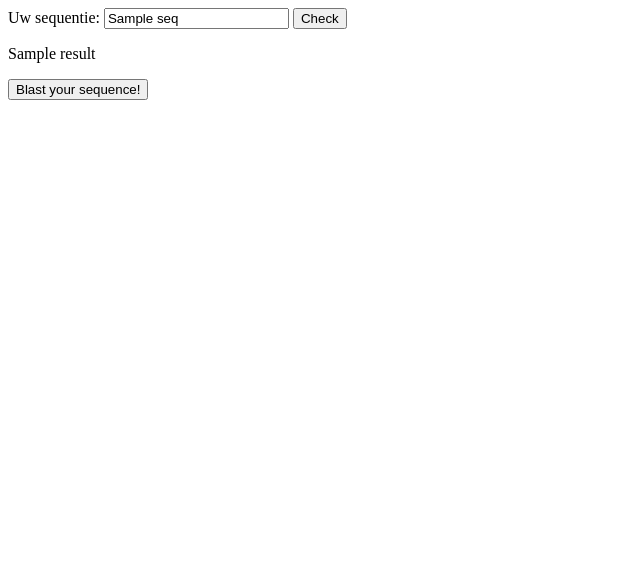
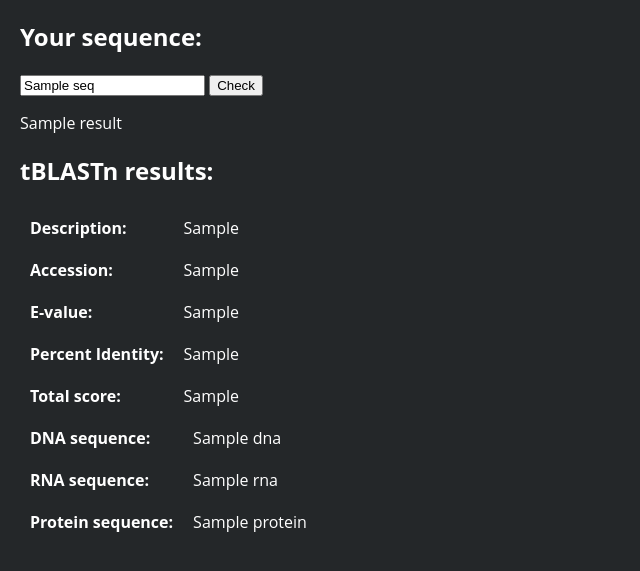
Before and after one commit to bopopescu/Afvink4JannekeNouwen, a Flask app: template templates/index.html in a window 1280 px wide. Shown: the top 571 px of the page, without its empty margins (0-640 px from the left). Run offline with Flask 2, Linux system fonts and the light colour scheme; the template is opened without the code that fills it: most values are stand-ins (such as "Sample title", 1, 10 or a date in 2020).

Commit message:
functionaliteit verbeteren

```diff
--- a/app.py
+++ b/app.py
@@ -1,7 +1,7 @@
 from flask import Flask, render_template, request
 import re
-from Bio.Blast import NCBIWWW, NCBIXML
-
+import math
+from Bio.Blast import NCBIXML
 
 app = Flask(__name__)
 
@@ -11,40 +11,43 @@
     dna = rna = protein = False
     result = ""
     seq = ""
+    blast_result = []
+    dna_result = {}
     if request.args.get("seq"):
         seq = request.args.get("seq").upper()
         if re.search('^[ATCG]+$', seq):
             dna = True
             result = "The given sequence is a DNA sequence"
+            dna_result['dna'] = seq
+            dna_result['rna'] = seq.replace("T", "U")
+            dna_result['protein'] = dna_to_protein(seq[:math.floor(len(seq)/3)*3])
         if re.search('^[AUCG]+$', seq):
             rna = True
             if dna:
-                result = "The given sequence could be a DNA sequence or an RNA sequence"
+                result = "The given sequence could be a DNA sequence or an RNA" \
+                         " sequence."
             else:
-                result = "The given sequence is an RNA sequence"
+                result = "The given sequence is an RNA sequence."
         if re.search('^[GPAVLIMCFYWHKRQNEDST\\*]+$', seq):
-            protein = True
-            if dna and rna:
-                result = "The given sequence could be a DNA sequence, an RNA sequence, or a protein sequence"
-            elif dna:
-                result = "The given sequence could be a DNA sequence or a protein sequence"
-            elif rna:
-                result = "The given sequence could be an RNA sequence or a protein sequence"
-            else:
-                result = "The given sequence is a protein sequence"
+            if not dna and not rna:
+                protein = True
+                result = "The given sequence is a protein sequence."
                 blast(seq)
-                get_blast_info()
+                blast_result = get_blast_info()
         if not dna and not rna and not protein:
             result = "The given sequence is neiter dna, nor rna nor a protein."
-    return render_template("index.html", result=result, protein=protein, seq=seq)
+    return render_template("index.html", result=result, protein=protein,
+                           seq=seq, blast_result=blast_result,
+                           dna_result=dna_result)
 
 
 def blast(seq):
-    blast_result = NCBIWWW.qblast("tblastn", "nr", seq,
-                                  format_type="XML", hitlist_size=1)
-    blast_data_file = open("html_blast.xml", "w")
-    blast_data_file.write(blast_result.read())
-    blast_data_file.close()
+    # blast_result = NCBIWWW.qblast("tblastn", "nr", seq,
+    #                               format_type="XML", hitlist_size=1)
+    # blast_data_file = open("html_blast.xml", "w")
+    # blast_data_file.write(blast_result.read())
+    # blast_data_file.close()
+    pass
 
 
 def get_blast_info():
@@ -53,23 +56,44 @@
         for blast_record in blast_records:
             for alignment in blast_record.alignments:
                 for hsp in alignment.hsps:
-                    #  De titel wordt opgesplitst in acessiecode, desciptie
-                    #  en organisme
-                    accession = alignment.title.split("|")[1]
-                    description = alignment.title.split("|")[2]
-                    organism = (alignment.title.split("[")[1]).split("]")[0]
+                    #  De titel wordt opgesplitst in acessiecode en desciptie
+                    accession = alignment.title.split("|")[3]
+                    description = alignment.title.split("|")[4].lstrip()
+                    e_value = hsp.expect
+                    perc_identity = round(
+                        hsp.identities / hsp.align_length * 100, 3)
+                    total_score = hsp.score
+    return description, accession, e_value, perc_identity, total_score
 
-                    e_value = hsp.expect
-                    perc_identity = hsp.identities / hsp.align_length * 100
-                    total_score = hsp.score
-                    print(accession, description, organism, e_value, perc_identity, total_score)
-    return accession, description, organism, e_value, perc_identity, total_score
 
+def dna_to_protein(seq):
+    """zet coding stand van DNA om naar aminozuren"""
+    dna_codon_to_protein = {
+        'ATA': 'I', 'ATC': 'I', 'ATT': 'I', 'ATG': 'M',
+        'ACA': 'T', 'ACC': 'T', 'ACG': 'T', 'ACT': 'T',
+        'AAC': 'N', 'AAT': 'N', 'AAA': 'K', 'AAG': 'K',
+        'AGC': 'S', 'AGT': 'S', 'AGA': 'R', 'AGG': 'R',
+        'CTA': 'L', 'CTC': 'L', 'CTG': 'L', 'CTT': 'L',
+        'CCA': 'P', 'CCC': 'P', 'CCG': 'P', 'CCT': 'P',
+        'CAC': 'H', 'CAT': 'H', 'CAA': 'Q', 'CAG': 'Q',
+        'CGA': 'R', 'CGC': 'R', 'CGG': 'R', 'CGT': 'R',
+        'GTA': 'V', 'GTC': 'V', 'GTG': 'V', 'GTT': 'V',
+        'GCA': 'A', 'GCC': 'A', 'GCG': 'A', 'GCT': 'A',
+        'GAC': 'D', 'GAT': 'D', 'GAA': 'E', 'GAG': 'E',
+        'GGA': 'G', 'GGC': 'G', 'GGG': 'G', 'GGT': 'G',
+        'TCA': 'S', 'TCC': 'S', 'TCG': 'S', 'TCT': 'S',
+        'TTC': 'F', 'TTT': 'F', 'TTA': 'L', 'TTG': 'L',
+        'TAC': 'Y', 'TAT': 'Y', 'TAA': 'X', 'TAG': 'X',
+        'TGC': 'C', 'TGT': 'C', 'TGA': 'X', 'TGG': 'W'
+    }
+    protein = []
+    for i in range(0, len(seq), 3):
+        protein.append(dna_codon_to_protein[seq[i:i+3]])
+    return "".join(protein)
 
 
 if __name__ == '__main__':
     app.run()
-
 
 # Ontwikkel een webapplicatie die in staat is om van een gegeven sequentie te bepalen of het DNA, RNA, eiwit of geen van drieen is.
 # Wanneer de applicatie in staat is om te detecteren dat het om DNA gaat, geeft het de corresponderende RNA en eiwit sequenties.
--- a/static/style.css
+++ b/static/style.css
@@ -0,0 +1,25 @@
+body{
+    margin: 20px;
+    background-color: #242729;
+    color: white;
+    font-family: 'Open Sans', sans-serif;
+}
+
+th {
+    text-align: left;
+    padding: 10px;
+}
+
+table {
+   border-collapse: collapse;
+   table-layout: fixed;
+
+}
+
+td {
+    word-break: break-all;
+    white-space: normal;
+    padding: 10px;
+    max-width: 500px;
+    text-align: left;
+}
--- a/templates/index.html
+++ b/templates/index.html
@@ -2,10 +2,12 @@
 <html lang="en">
 <head>
     <meta charset="UTF-8">
+    <link rel="stylesheet" href="static/style.css">
     <title>Onderzoek sequentie</title>
 </head>
 <body>
-    <form>Uw sequentie:
+    <form>
+        <h2>Your sequence:</h2>
         <input
         type="text"
         name="seq"
@@ -17,10 +19,46 @@
     {% if result %}
         <p>{{ result }}</p>
     {% endif %}
-    {% if protein %}
-        <form>
-            <input type="submit" name="blast" value="Blast your sequence!">
-        </form>
+    {% if blast_result %}
+        <h2>tBLASTn results:</h2>
+        <table>
+            <tr>
+                <th>Description:</th>
+                <td>{{ blast_result[0] }}</td>
+            </tr>
+            <tr>
+                <th>Accession:</th>
+                <td>{{ blast_result[1] }}</td>
+            </tr>
+            <tr>
+                <th>E-value:</th>
+                <td>{{ blast_result[2] }}</td>
+            </tr>
+            <tr>
+                <th>Percent Identity:</th>
+                <td>{{ blast_result[3] }}</td>
+            </tr>
+            <tr>
+                <th>Total score:</th>
+                <td>{{ blast_result[4] }}</td>
+            </tr>
+        </table>
+    {% endif %}
+    {% if dna_result %}
+        <table>
+            <tr>
+                <th>DNA sequence:</th>
+                <td>{{ dna_result['dna'] }}</td>
+            </tr>
+            <tr>
+                <th>RNA sequence:</th>
+                <td>{{ dna_result['rna'] }}</td>
+            </tr>
+            <tr>
+                <th>Protein sequence:</th>
+                <td>{{ dna_result['protein'] }}</td>
+            </tr>
+        </table>
     {% endif %}
 </body>
 </html>
```
